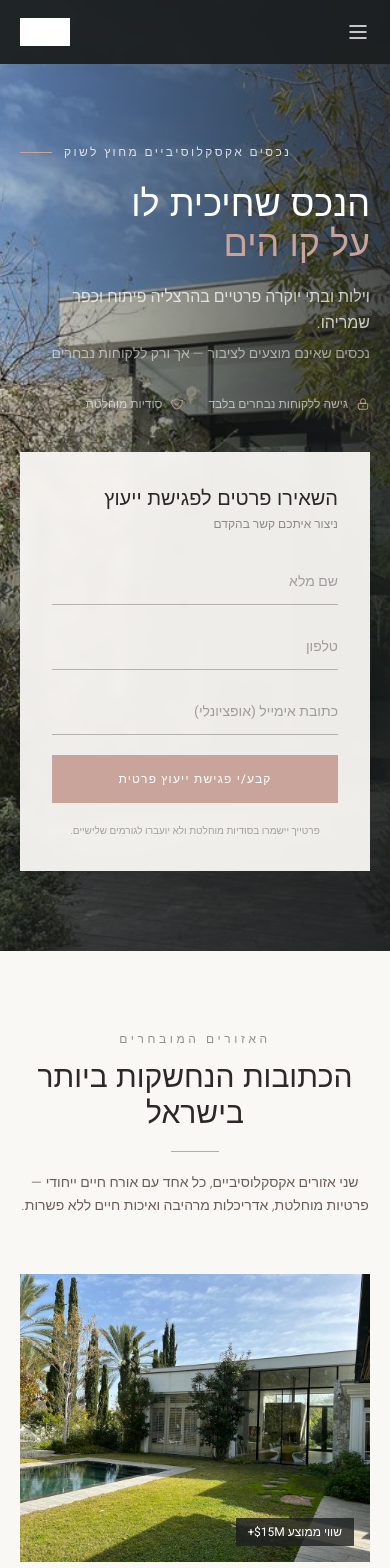
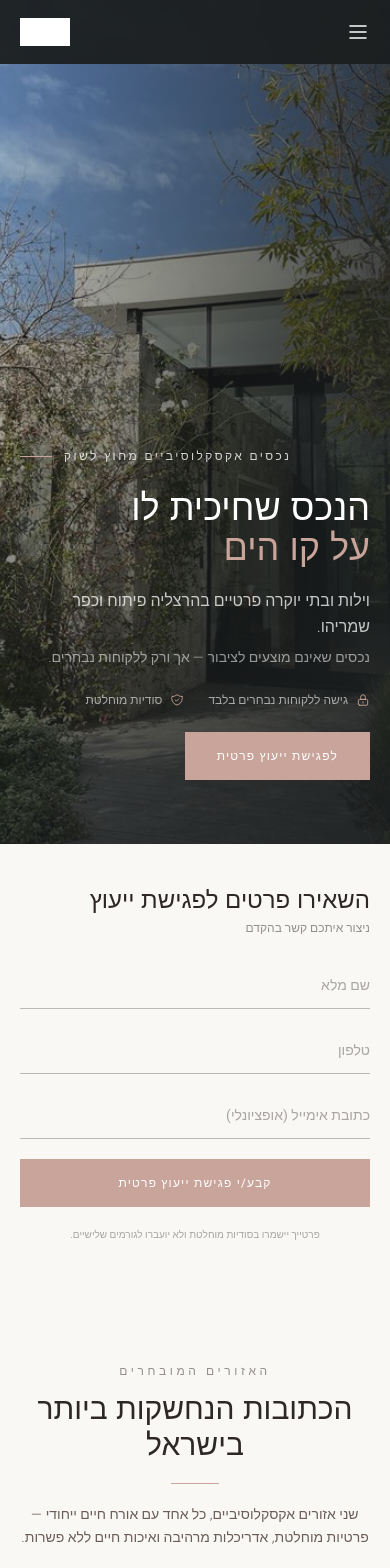
Before and after one commit to shaigatzek/iris-milstein, a Next.js app: page /he in a window 390 px wide. Shown: the top 1568 px of the page. Built offline with nearby package versions, Linux system fonts and the light colour scheme; a web font is replaced by a local one.

Commit message:
Fix: logo white on dark bg, mobile hero full-screen, scroll to top on load

```diff
--- a/app/he/page.tsx
+++ b/app/he/page.tsx
@@ -1,7 +1,7 @@
 'use client'
 
 import Image from 'next/image'
-import { useState, FormEvent } from 'react'
+import { useState, FormEvent, useEffect } from 'react'
 
 /* ─── TESTIMONIALS ───────────────────────────────────────── */
 const testimonials = [
@@ -102,6 +102,7 @@ function LeadFormHe() {
 /* ─── NAVBAR ─────────────────────────────────────────────── */
 function NavBarHe() {
   const [menuOpen, setMenuOpen] = useState(false)
+  useEffect(() => { window.scrollTo(0, 0) }, [])
   return (
     <nav className="fixed top-0 left-0 right-0 z-50 bg-dark/95 backdrop-blur-sm">
       <div className="max-w-7xl mx-auto px-5 md:px-10 h-16 flex items-center justify-between">
@@ -124,7 +125,7 @@ function NavBarHe() {
 
         {/* Center: Logo */}
         <a href="/he" className="absolute left-1/2 -translate-x-1/2 hidden md:block">
-          <Image src="/images/logo.png" alt="Iris Milstein" width={130} height={40} className="h-8 w-auto object-contain brightness-200" />
+          <Image src="/images/logo.png" alt="Iris Milstein" width={130} height={40} className="h-8 w-auto object-contain brightness-0 invert" />
         </a>
 
         {/* Mobile logo */}
@@ -164,7 +165,7 @@ export default function HebrewPage() {
       <NavBarHe />
 
       {/* ── HERO ──────────────────────────────────────────── */}
-      <section className="relative min-h-screen flex items-center pt-16" id="contact">
+      <section className="relative flex items-end md:items-center pt-16 min-h-[100svh] md:min-h-screen">
         <div className="absolute inset-0 z-0">
           <Image
             src="/images/property-garden.jpeg"
@@ -174,13 +175,13 @@ export default function HebrewPage() {
             className="object-cover object-center"
           />
           <div className="absolute inset-0 bg-gradient-to-l from-dark/80 via-dark/50 to-dark/20" />
-          <div className="absolute inset-0 bg-gradient-to-t from-dark/60 via-transparent to-transparent" />
+          <div className="absolute inset-0 bg-gradient-to-t from-dark/70 via-dark/20 to-transparent" />
         </div>
 
-        <div className="relative z-10 max-w-7xl mx-auto px-5 md:px-10 w-full py-20 md:py-0 md:min-h-screen flex items-center">
+        <div className="relative z-10 max-w-7xl mx-auto px-5 md:px-10 w-full pb-16 md:py-0 md:min-h-screen flex items-end md:items-center">
           <div className="flex flex-col md:flex-row-reverse md:items-center gap-10 md:gap-20 w-full">
 
-            {/* Right (visually right in RTL) — headline */}
+            {/* Headline */}
             <div className="flex-1 max-w-xl">
               <div className="flex items-center gap-3 mb-6 flex-row-reverse md:flex-row">
                 <div className="w-8 h-px bg-rose" />
@@ -193,10 +194,10 @@ export default function HebrewPage() {
               <p className="text-white/75 text-base md:text-lg leading-relaxed font-light mb-2 font-hebrew-sans">
                 וילות ובתי יוקרה פרטיים בהרצליה פיתוח וכפר שמריהו.
               </p>
-              <p className="text-white/55 text-sm font-light mb-8 font-hebrew-sans">
+              <p className="text-white/55 text-sm font-light mb-6 font-hebrew-sans">
                 נכסים שאינם מוצעים לציבור — אך ורק ללקוחות נבחרים.
               </p>
-              <div className="flex flex-wrap gap-6">
+              <div className="flex flex-wrap gap-6 mb-6">
                 <div className="flex items-center gap-2 text-white/60 text-xs font-hebrew-sans">
                   <svg className="w-3.5 h-3.5 text-rose flex-shrink-0" fill="none" stroke="currentColor" viewBox="0 0 24 24">
                     <path strokeLinecap="round" strokeLinejoin="round" strokeWidth={1.5} d="M12 15v2m-6 4h12a2 2 0 002-2v-6a2 2 0 00-2-2H6a2 2 0 00-2 2v6a2 2 0 002 2zm10-10V7a4 4 0 00-8 0v4h8z" />
@@ -210,10 +211,17 @@ export default function HebrewPage() {
                   סודיות מוחלטת
                 </div>
               </div>
+              {/* Mobile CTA */}
+              <a
+                href="#contact"
+                className="md:hidden inline-block bg-rose hover:bg-rose-dark text-white text-xs tracking-widest uppercase px-8 py-4 transition-colors font-hebrew-sans"
+              >
+                לפגישת ייעוץ פרטית
+              </a>
             </div>
 
-            {/* Left (visually left in RTL) — form */}
-            <div className="w-full md:w-[400px] bg-ivory/95 backdrop-blur-sm p-8 shadow-2xl">
+            {/* Form — desktop only */}
+            <div className="hidden md:block w-full md:w-[400px] bg-ivory/95 backdrop-blur-sm p-8 shadow-2xl">
               <h2 className="font-hebrew text-charcoal text-xl mb-1">השאירו פרטים לפגישת ייעוץ</h2>
               <p className="text-charcoal/50 text-xs mb-7 font-hebrew-sans">ניצור איתכם קשר בהקדם</p>
               <LeadFormHe />
@@ -221,6 +229,13 @@ export default function HebrewPage() {
 
           </div>
         </div>
+      </section>
+
+      {/* ── MOBILE FORM (below hero, mobile only) ─────────── */}
+      <section id="contact" className="md:hidden bg-ivory px-5 py-10">
+        <h2 className="font-hebrew text-charcoal text-2xl mb-1">השאירו פרטים לפגישת ייעוץ</h2>
+        <p className="text-charcoal/50 text-xs mb-7 font-hebrew-sans">ניצור איתכם קשר בהקדם</p>
+        <LeadFormHe />
       </section>
 
       {/* ── LOCATIONS ─────────────────────────────────────── */}
@@ -426,7 +441,7 @@ export default function HebrewPage() {
       {/* ── FOOTER ────────────────────────────────────────── */}
       <footer className="bg-dark border-t border-white/5 py-10 px-5 md:px-10">
         <div className="max-w-7xl mx-auto flex flex-col md:flex-row items-center justify-between gap-6">
-          <Image src="/images/logo.png" alt="Iris Milstein" width={120} height={36} className="h-7 w-auto brightness-200 opacity-80" />
+          <Image src="/images/logo.png" alt="Iris Milstein" width={120} height={36} className="h-7 w-auto brightness-0 invert opacity-80" />
           <div className="flex flex-wrap justify-center gap-6 text-white/40 text-xs font-hebrew-sans">
             <a href="tel:+97252252577" className="hover:text-white transition-colors">052-2525277</a>
             <a href="mailto:iris@square34.com" className="hover:text-white transition-colors">iris@square34.com</a>
```
Also changed, not shown: app/page.tsx (+27 -11 lines).
